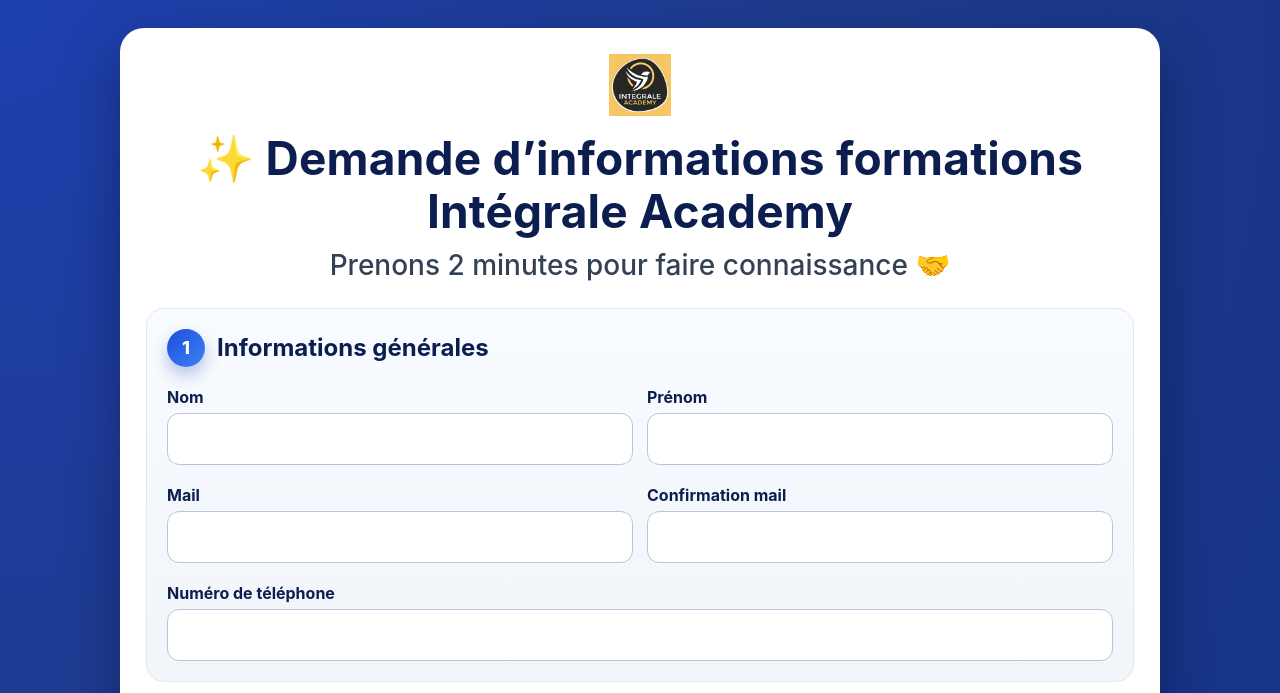
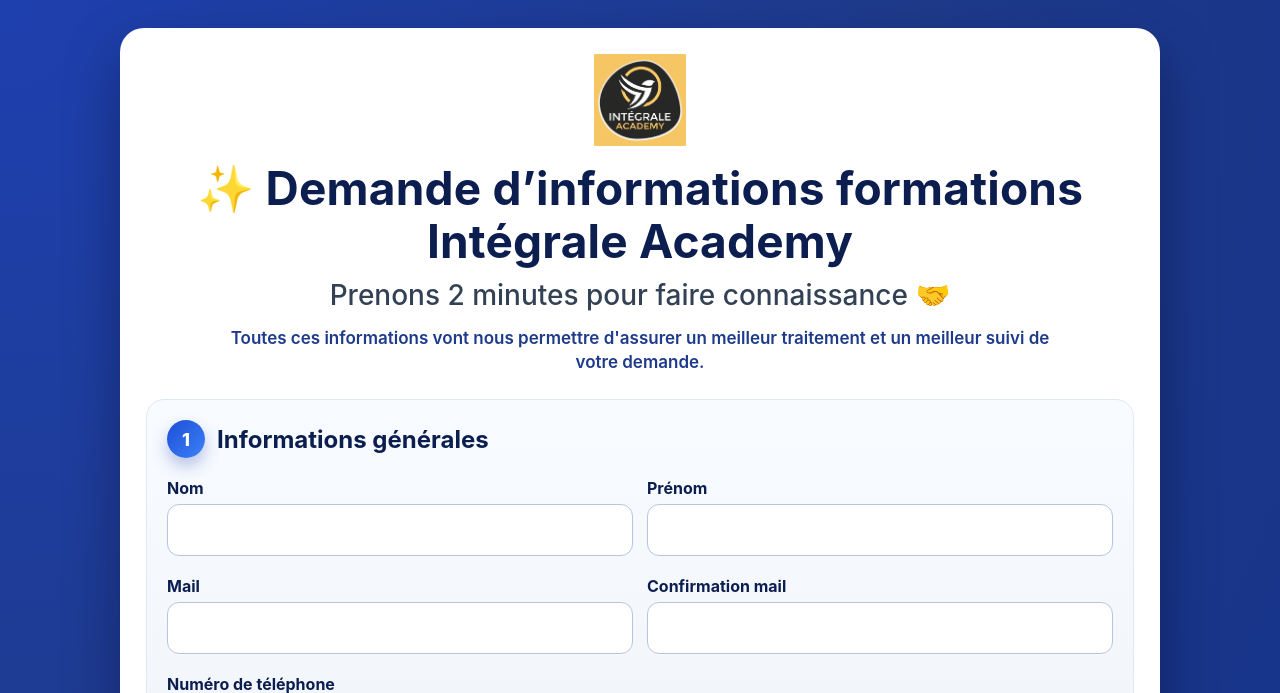
Before and after one commit to integraleacademy/assistance, a Flask app: page /demande-informations-formations in a window 1280 px wide. Shown: the top 693 px of the page. Run offline with Flask 3, Linux system fonts and the light colour scheme.

Commit message:
Agrandit le logo et ajoute une note explicative sur le formulaire

```diff
--- a/templates/demande_informations_formations.html
+++ b/templates/demande_informations_formations.html
@@ -49,7 +49,11 @@
       flex-wrap:wrap;
     }
 
-    .brand img{height:62px;width:auto;}
+    .brand img{
+      height:92px;
+      width:auto;
+      object-fit:contain;
+    }
 
     h1{
       margin:0;
@@ -66,6 +70,16 @@
       font-size:28px;
       color:var(--slate-700);
       font-weight:500;
+    }
+
+    .purpose-note{
+      margin:-12px auto 24px;
+      max-width:820px;
+      text-align:center;
+      font-size:17px;
+      line-height:1.45;
+      color:#1e3a8a;
+      font-weight:600;
     }
 
     .section{
@@ -300,6 +314,7 @@
     @media (max-width:850px){
       h1{font-size:34px;}
       .intro{font-size:24px;}
+      .purpose-note{font-size:15px;margin:-8px auto 18px;}
       .grid{grid-template-columns:1fr;}
       .wrap{padding:16px;}
       .step-title{font-size:22px;}
@@ -316,6 +331,7 @@
       <h1>✨ Demande d’informations formations Intégrale Academy</h1>
     </div>
     <p class="intro">Prenons 2 minutes pour faire connaissance 🤝</p>
+    <p class="purpose-note">Toutes ces informations vont nous permettre d'assurer un meilleur traitement et un meilleur suivi de votre demande.</p>
 
     <form method="POST" id="infosForm">
       <input type="hidden" name="gclid" id="gclidField" value="{{ gclid or '' }}">
```
